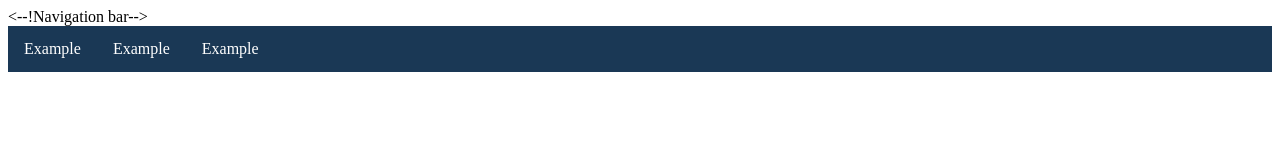
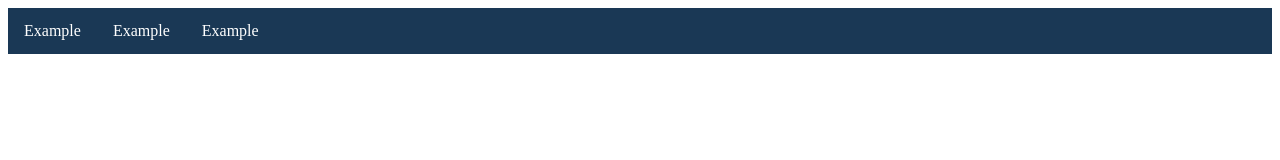
Before and after one commit to PaFy/PaFy.github.io, a plain HTML site: page index.html in a window 1280 px wide. Drawn offline with Linux system fonts and the light colour scheme.

Commit message:
Fixing Comment

```diff
--- a/index.html
+++ b/index.html
@@ -5,7 +5,7 @@
 		<link type="text/css" rel="stylesheet" href="stylesheet.css"/>
 	</head>
 	<body>
-		<--!Navigation bar-->
+		<!--Navigation bar-->
 		<ul class="NavBar">
 			<li>Example</li>
 			<li>Example</li>
```
